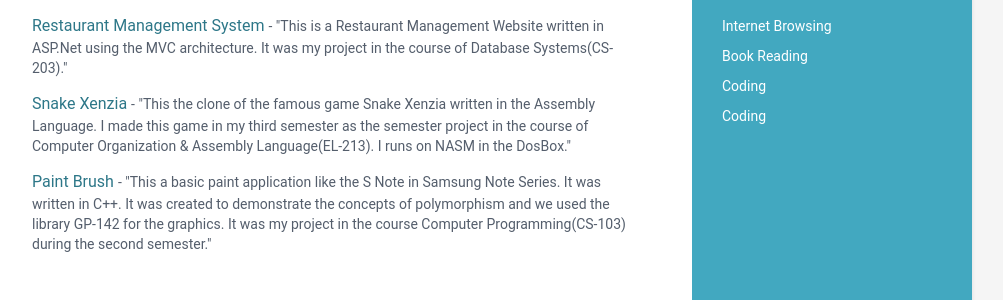
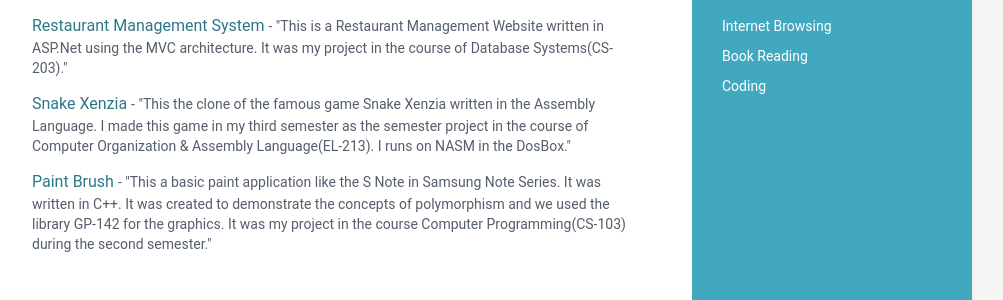
Before and after one commit to bilaltahir2178/bilaltahir2178.github.io, a Jekyll site: the page built from index.html, in a window 1280 px wide. Shown: the part 976-1276 px from the top of the page, without its empty margins (168-1171 px from the left). Built offline with Jekyll 4.4.1, drawn with Linux system fonts in a browser that asks for light colours.

Commit message:
Removed an interest

```diff
--- a/_data/data.yml
+++ b/_data/data.yml
@@ -36,9 +36,6 @@ sidebar:
         link:
 
       - item: Book Reading
-        link:
-
-      - item: Coding
         link:
 
       - item: Coding
```
